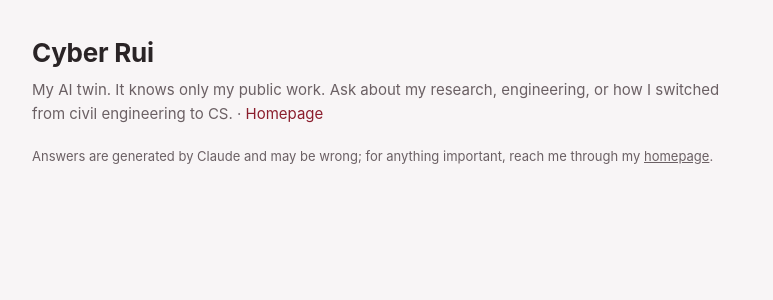
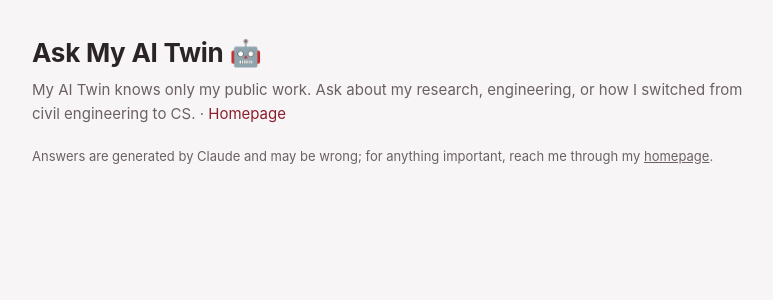
Before and after one commit to oneHFR/oneHFR.github.io, a Jekyll site: the page chat/index.html, which Jekyll copies as it is, in a window 1280 px wide. Shown: the top 300 px of the page, without its empty margins (248-1021 px from the left). Built offline with Jekyll 4.4.1, drawn with Linux system fonts in a browser that asks for light colours; a script that is not in the unit is left out.

Commit message:
Chat page: My AI Twin naming
Co-Authored-By: Claude Opus 5.5 (1M context) <noreply@anthropic.com>
Claude-Session: https://claude.ai/code/session_01QNMo7FCCFnVF5qPTeXeTUv

```diff
--- a/chat/index.html
+++ b/chat/index.html
@@ -4,8 +4,8 @@
 <script>if(/[?&]embed=1/.test(location.search))document.documentElement.className='embed'</script>
 <meta charset="utf-8">
 <meta name="viewport" content="width=device-width,initial-scale=1">
-<title>Cyber Rui · Hongrui Wu's AI twin</title>
-<meta name="description" content="Chat with Cyber Rui, my AI twin, which answers questions about Hongrui Wu's research and engineering work.">
+<title>Ask My AI Twin · Hongrui Wu</title>
+<meta name="description" content="Chat with my AI Twin, which answers questions about Hongrui Wu's research and engineering work.">
 <style>
   :root{--bg:#F8F5F6;--txt:#2A2426;--mute:#6B6064;--accent:#8B1E2D}
   @media (prefers-color-scheme:dark){:root{--bg:#130F11;--txt:#EFE7E9;--mute:#A89DA1;--accent:#E07A88}}
@@ -27,8 +27,8 @@
 <body>
 <main>
   <header>
-    <h1>Cyber Rui</h1>
-    <p class="sub">My AI twin. It knows only my public work. Ask about my research, engineering, or how I switched from civil engineering to CS. · <a href="/">Homepage</a></p>
+    <h1>Ask My AI Twin 🤖</h1>
+    <p class="sub">My AI Twin knows only my public work. Ask about my research, engineering, or how I switched from civil engineering to CS. · <a href="/">Homepage</a></p>
   </header>
   <div id="cyber-chat"></div>
   <footer>Answers are generated by Claude and may be wrong; for anything important, reach me through my <a href="/">homepage</a>.</footer>
```
